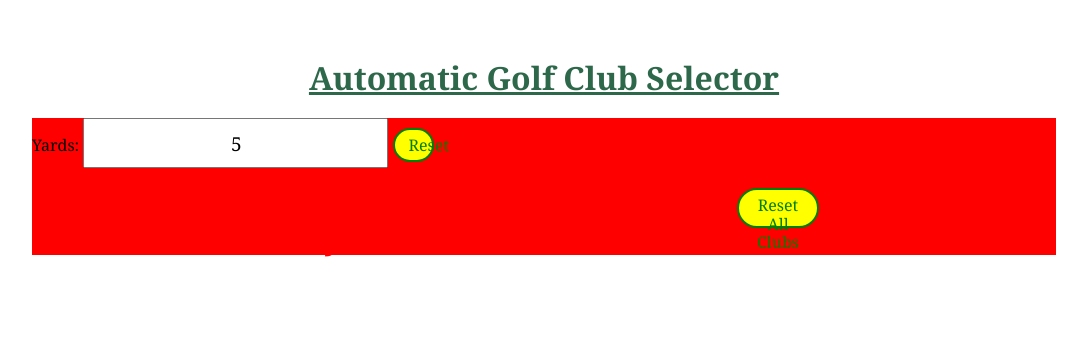
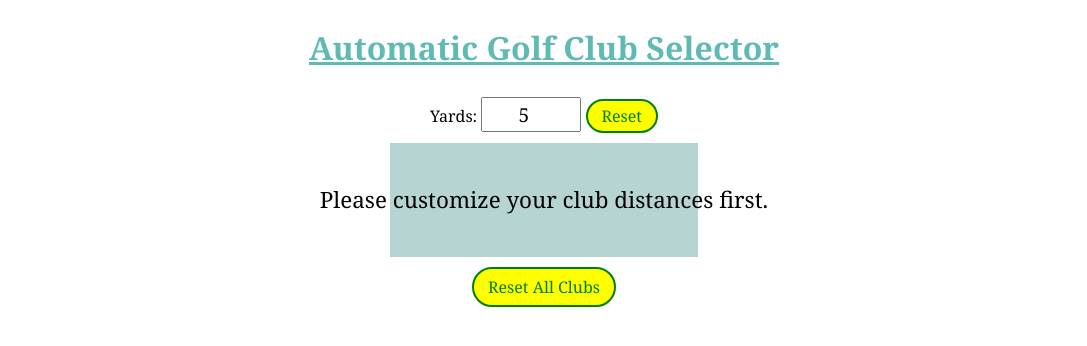
Before and after one commit to FernandoDLT/Golf-Club-Picker, a website: page public/index.html in a window 1280 px wide. Both pictures are taken after typing "5", "5", "5", "5", "5", "5" into the empty fields and a click on the button "Save". Shown: the whole page, without its empty margins (96-1183 px from the left). Drawn offline with nearby package versions, Linux system fonts and the light colour scheme.

Commit message:
Added grid, colors, JS features

```diff
--- a/public/index.html
+++ b/public/index.html
@@ -17,11 +17,17 @@
    <header>
       <h1>Automatic Golf Club Selector</h1>
    </header>
-   <div class="distance">
-      <div class="input-container">
+
+   <div class="yards-reset">
       <label for="yards">Yards:</label>
       <input id="yardage" type="number" placeholder="Enter yards">
       <button class="reset">Reset</button>
+      <h3>Please enter the yardage for each club:</h3>
+   </div>
+
+
+   <div class="distance">
+      <div class="input-container">
 
          <div class="club-distances">
             <label for="putter">Putter:</label>
@@ -65,12 +71,16 @@
             <label for="driver">Driver:</label>
             <input id="driver" type="number" placeholder="Driver">
          </div>
+
+      </div>
+   </div>
+   <span id="result"></span> <!-- Add a value to display the result -->
+
+   <div class="clubs-reset">
+      <button id="saveBtn">Save</button>
+      <button class="resetClubs">Reset All Clubs</button>
    </div>
 
-
-         <button id="saveBtn">Save</button>
-         <span id="result"></span> <!-- Add a value to display the result -->
-         <button class="resetClubs">Reset All Clubs</button>
 
       <script src="main.js"></script>
 
--- a/public/main.js
+++ b/public/main.js
@@ -46,8 +46,17 @@ function hideFieldsAndButton() {
         document.getElementById(club).style.display = 'none';
     });
 
+    // Move the resultElement inside the club-distances div
+    const resultElement = document.getElementById('result');
+    const clubDistancesDiv = document.querySelector('.club-distances');
+    if (clubDistancesDiv && resultElement) {
+        clubDistancesDiv.appendChild(resultElement);
+    }
+
     // Hide the save button
     document.getElementById('saveBtn').style.display = 'none';
+    document.querySelector('.yards-reset h3').style.display = 'none';
+    resultElement.style.color = 'black'
 }
 
     // Call loadSettings when the page loads to populate the input fields
--- a/public/style.css
+++ b/public/style.css
@@ -5,38 +5,54 @@
 }
 
 h1 {
-   color: rgb(45, 104, 74);
+   color: rgb(96, 186, 180);
    text-align: center;
-   margin-top: 60px;
+   margin: 30px 0;
    text-decoration: underline;
 }
 
+#yardage {
+   width: 100px;
+   padding: 15px;
+   text-align: center;
+}
+
+.yards-reset {
+   width: 60%;
+   margin: 0 auto;
+   text-align: center;
+}
+
+h3 {
+   color:rgb(98, 196, 189);
+}
+
+.clubs-reset {
+   width: 60%;
+   margin: 0 auto;
+   text-align: center;
+}
+
 .distance {
-   background-color: red;
    width: 80%;
    margin: 0 auto;
 }
 
 .club-distances {
    width: 30%;
+   height: auto;
+   padding: 24px;
    margin: 10px auto;
    display: grid;
-   /* Use CSS grid */
    grid-template-columns: max-content auto;
-   /* Set columns */
    grid-row-gap: 10px;
-   /* Add gap between rows */
-   background: rgb(45, 104, 74);
+   background:rgb(182, 212, 210);
    justify-content: center;
 }
 
 .club-distances label {
-   color: white;
-   /* justify-self: end; */
-   /* Align labels to the end of their column */
+   color: black;
    margin-right: 4px;
-   /* margin-left: 60px; */
-   /* Add some space between label and input */
 }
 
 .club-distances input {
@@ -49,12 +65,9 @@ label {
    color: black;
 }
 
- input {
-   padding-left: 16px;
-   /* margin-bottom: px; */
-   /* margin-right: 4px; */
-   height: 50px;
-   /* width: 8rem; */
+input {
+   padding-left: 12px;
+   height: 35px;
    font-size: 1.2rem;
    text-align: center;
 }
@@ -69,21 +82,33 @@ input:focus {
 }
 
 button {
-   cursor: pointer;
+   margin: 0 auto;
    padding: 12px;
-   border-radius: 20px;
    color: green;
    background: yellow;
    border: 2px solid green;
+   border-radius: 20px;
+   cursor: pointer;
+   align-items: center;
+}
+
+button:hover {
+   color: white;
+   background: orange;
 }
 
 #result {
-   font-size: 35px;
-   color: red;
+   display: block;
+   font-size: 1.4rem;
+   color: orangered;
+   width: 100%;
+   margin: 0 auto;
+   margin: 20px auto;
+   text-align: center;
 }
 
 .reset {
-   width: 4%;
+   width: auto;
    cursor: pointer;
    padding: 6px 14px;
    border-radius: 52px;
@@ -91,7 +116,7 @@ button {
 }
 
 .resetClubs {
-   width: 8%;
+   width: auto;
    height: 40px;
    cursor: pointer;
    padding: 6px 14px;
@@ -99,6 +124,11 @@ button {
    border: 2px solid green;
 }
 
+#saveBtn:hover {
+   color: white;
+   background: green;
+}
+
 .resetClubs:hover {
    background: red;
    color: white;
```
Lines whose indentation alone changed are shown as unchanged.
